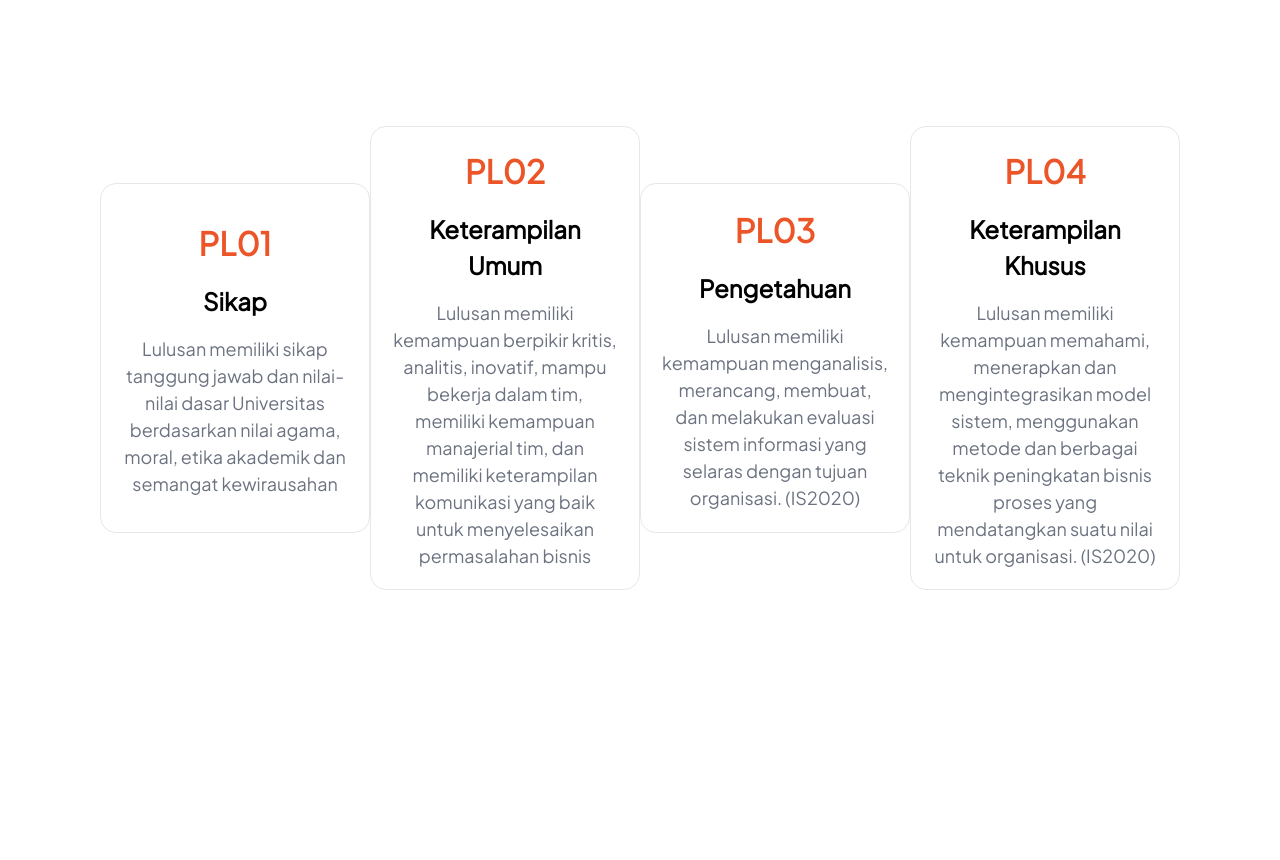
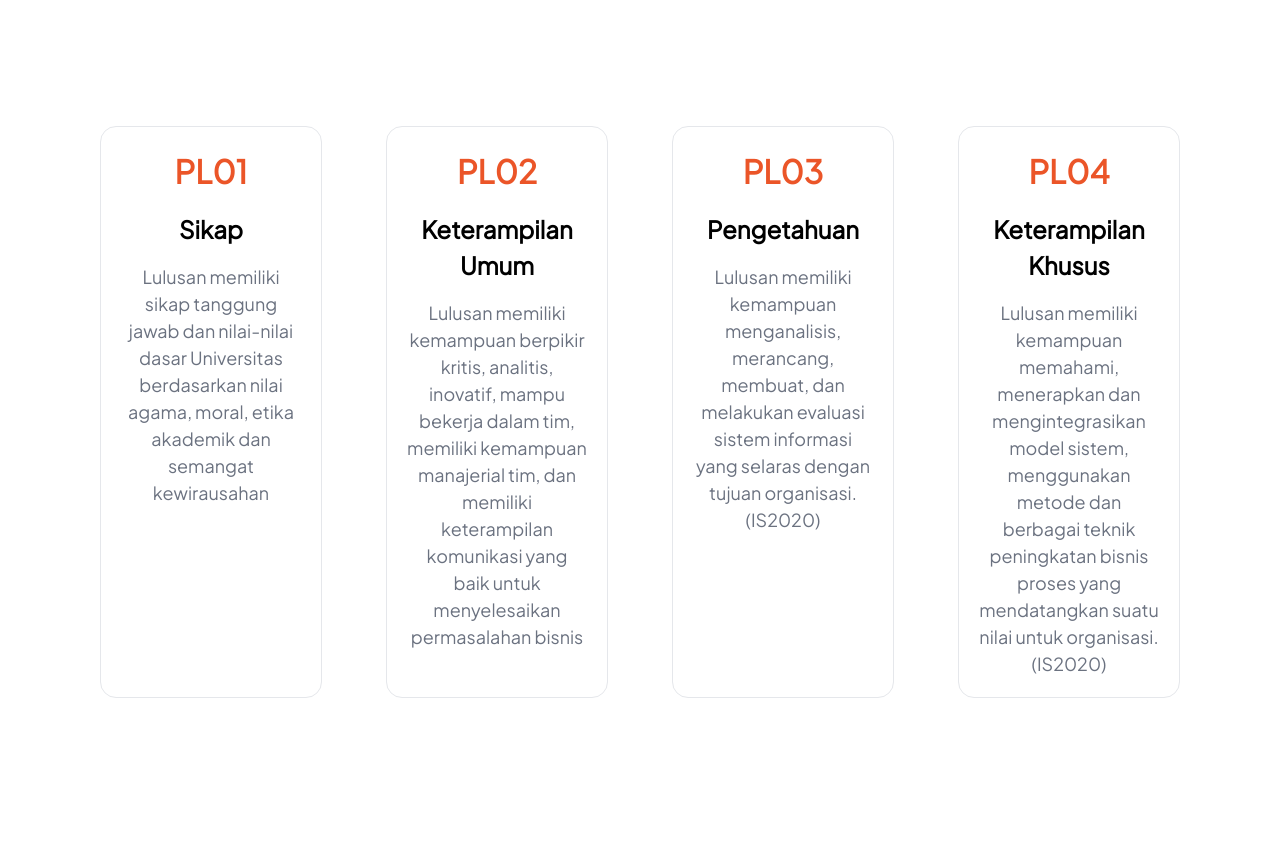
Before and after one commit to WEB-FIK/new-fik, a Next.js app: page /program-studi/diploma-sistem-informasi in a window 1280 px wide. Shown: the part 1640-2500 px from the top of the page. Built offline with nearby package versions, Linux system fonts and the light colour scheme.

Commit message:
Update ProfilLulusan.tsx

```diff
--- a/src/components/ProgramStudi/ProfilLulusan/ProfilLulusan.tsx
+++ b/src/components/ProgramStudi/ProfilLulusan/ProfilLulusan.tsx
@@ -6,7 +6,7 @@ const graduateProfiles = [
     id: "PL01",
     title: "Sikap",
     content:
-      " Lulusan memiliki sikap tanggung jawab dan nilai-nilai dasar Universitas berdasarkan nilai agama, moral, etika akademik dan semangat kewirausahan",
+      "Lulusan memiliki sikap tanggung jawab dan nilai-nilai dasar Universitas berdasarkan nilai agama, moral, etika akademik dan semangat kewirausahan",
   },
   {
     id: "PL02",
@@ -37,19 +37,21 @@ function ProfilLulusan() {
         textAlign="right"
       />
 
-      <div className="flex flex-col justify-center items-center space-y-5 text-[14px] font-medium md:flex-row md:space-y-0 md:grid-cols-4 md:justify-between">
+      <div className="grid grid-cols-1 sm:grid-cols-2 lg:grid-cols-4 gap-16">
         {graduateProfiles.map((graduateProfile) => (
           <div
             key={graduateProfile.id}
-            className="w-[300px] min-h-[350px] border rounded-[16px] p-5 flex flex-col justify-center items-center gap-y-4"
+            className="w-full min-h-80 border rounded-[16px] p-5 flex flex-col items-center text-center"
           >
-            <div className="text-[32px] flex items-center justify-center font-semibold gap-x-1 text-primary-500">
-              <p>{graduateProfile.id}</p>
+            <div className="text-[32px] font-semibold text-primary-500 mb-4">
+              {graduateProfile.id}
             </div>
-            <span className="font-bold text-center text-[24px] ">
+            <span className="font-bold text-[24px] mb-4">
               {graduateProfile.title}
             </span>
-            <p className="text-center text-[18px] text-[#6B7280]">{graduateProfile.content}</p>
+            <p className="text-[18px] text-[#6B7280]">
+              {graduateProfile.content}
+            </p>
           </div>
         ))}
       </div>
```
